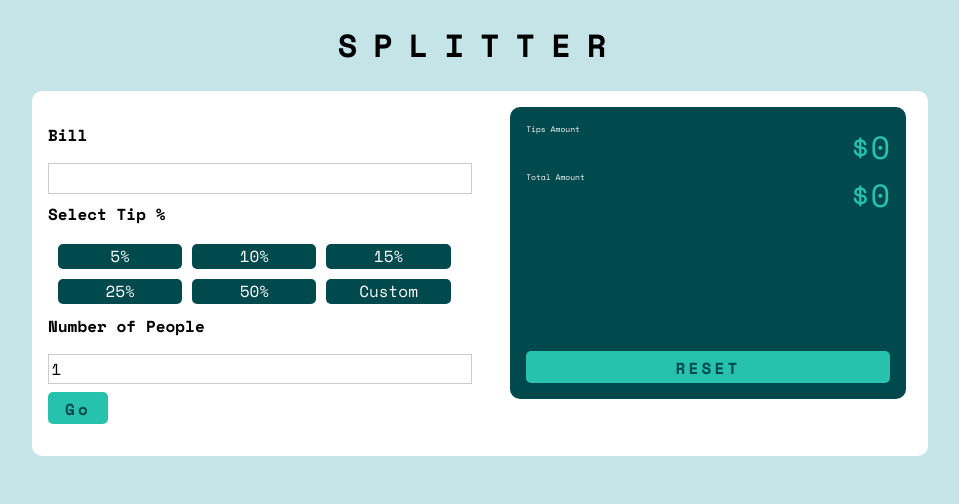
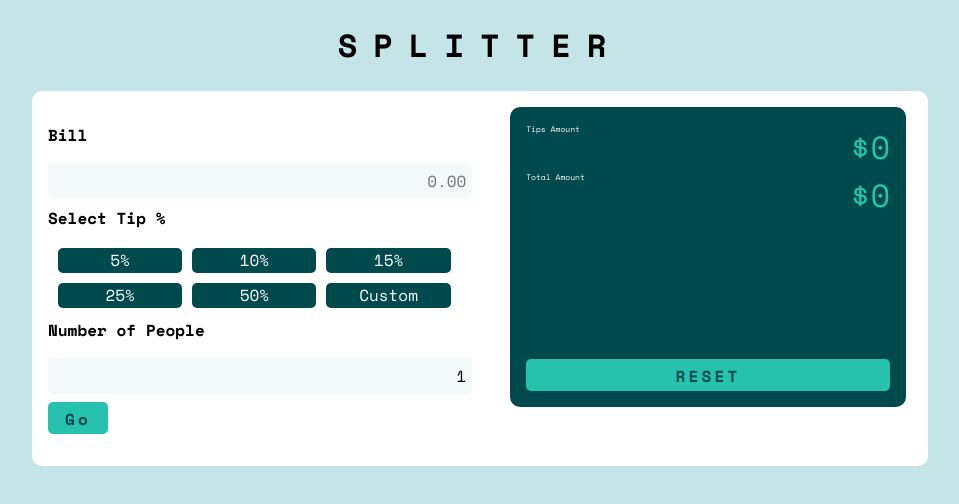
Before and after one commit to Kotaro666-dev/frontend_mentor_works, a React (Create React App) app in the folder tip-calculator-app-main/: page / in a window 1280 px wide. Shown: the top 504 px of the page, without its empty margins (160-1119 px from the left). Built offline with nearby package versions, Linux system fonts and the light colour scheme.

Commit message:
Modify: Modify input field

```diff
--- a/tip-calculator-app-main/src/Components/UserInput/UserInput.js
+++ b/tip-calculator-app-main/src/Components/UserInput/UserInput.js
@@ -69,7 +69,7 @@ const UserInput = (props) => {
 	return(
 		<form onSubmit={addUserInput} className={classes.input}>
 			<label>Bill</label>
-			<input id="bill" type="text" onChange={onChangeBill} value={bill} className={classes.input}/>
+			<input id="bill" placeholder='0.00' type="text" onChange={onChangeBill} value={bill} className={classes.input}/>
 			<label>Select Tip %</label>
 			<Card className={classes.card}>
 				{
--- a/tip-calculator-app-main/src/Components/UserInput/UserInput.module.css
+++ b/tip-calculator-app-main/src/Components/UserInput/UserInput.module.css
@@ -17,14 +17,17 @@
 	font: inherit;
 	display: block;
 	width: 100%;
-	border: 1px solid #ccc;
-	padding: 0.15rem;
+	background: var(--lighter-grayish-cyan);
+	border: 1px solid transparent;
+	border-radius: 5px;
+	padding: 0.3rem;
 	margin-bottom: 0.5rem;
+	text-align: right;
 }
 
 .input input:focus {
 	outline: none;
-	border-color: #4f005f;
+	border: 1px solid var(--primary-color-strong-cyan);
 }
 
 .card {
```
